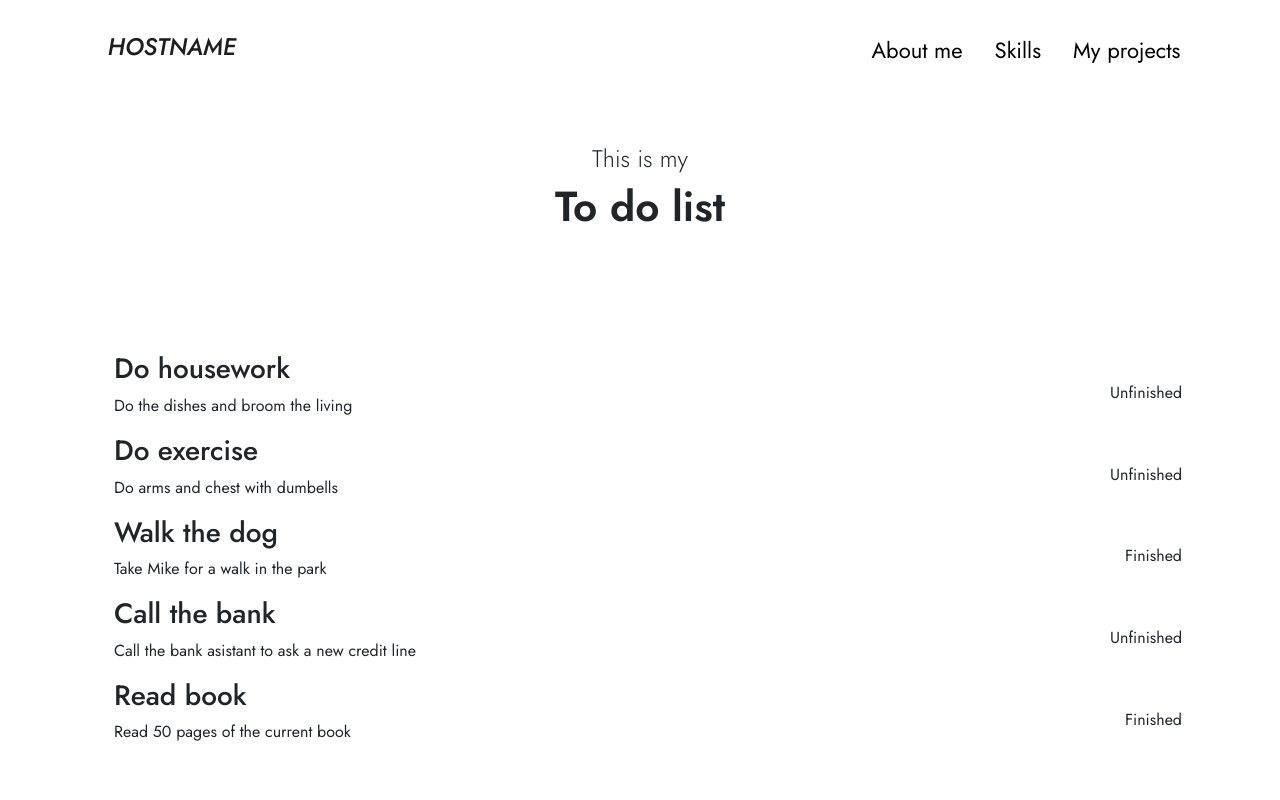
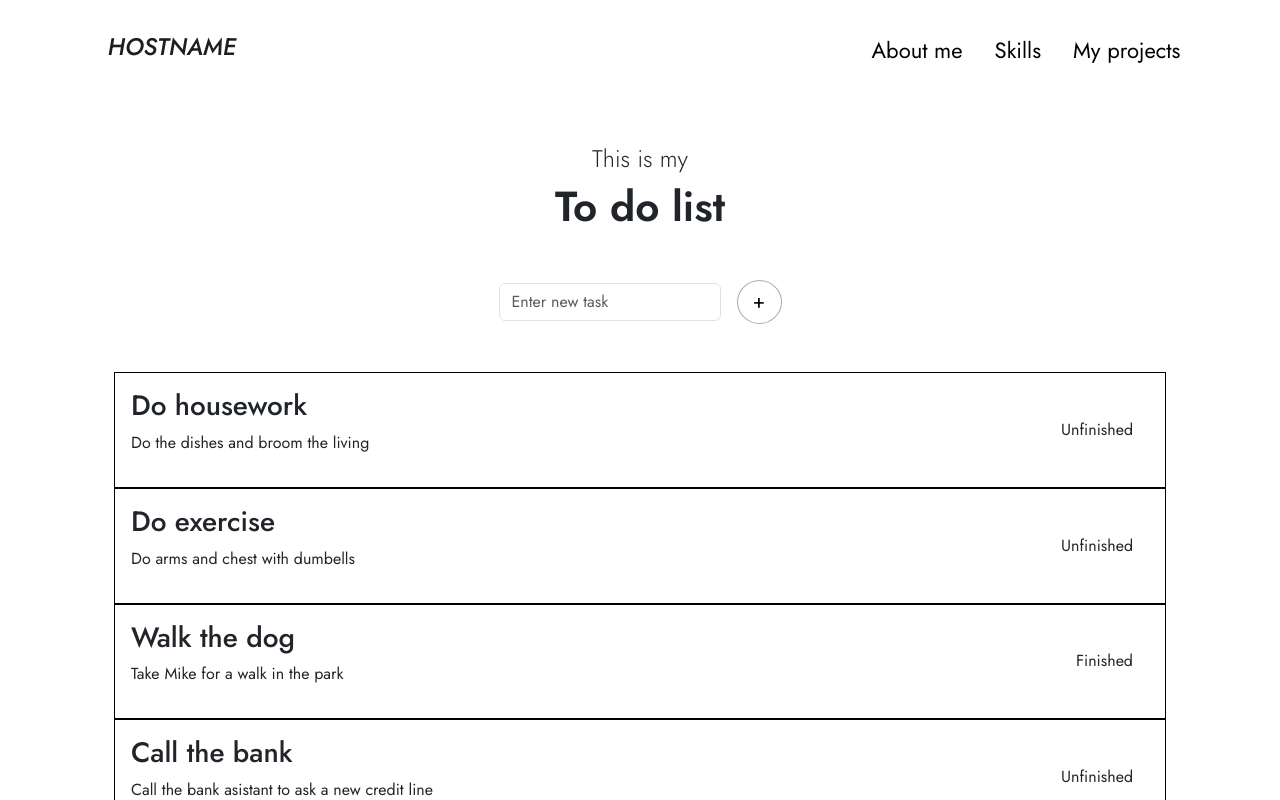
Before and after one commit to Bastian142000/portfolio, a React (Create React App) app: page /projects/to-do-list in a window 1280 px wide. Shown: the top 800 px of the page. Built offline with nearby package versions, Linux system fonts and the light colour scheme.

Commit message:
Added input text field

```diff
--- a/src/components/MyProjects/ToDoList/ToDoList.css
+++ b/src/components/MyProjects/ToDoList/ToDoList.css
@@ -1,5 +1,5 @@
 #to-do-list-titles {
-    margin-top: 4rem;
+  margin-top: 4rem;
 }
 
 #to-do-list-titles h2 {
@@ -12,7 +12,8 @@
 }
 
 #task-list {
-  margin-top: 15vh;
+  margin-top: 3rem;
+  margin-right: 2rem;
   margin-bottom: 5rem;
 }
 
@@ -20,6 +21,8 @@
   display: flex;
   justify-content: space-between;
   align-items: center;
+  padding: 1rem;
+  border: 1px solid black;
 }
 
 #task div:first-child {
@@ -30,3 +33,25 @@
   margin-left: 20px;
   padding-right: 1rem;
 }
+
+form {
+  display: flex;
+  justify-content: center;
+  align-items: center;
+  margin-top: 3rem;
+}
+
+#submit-btn {
+  border-radius: 50%;
+  margin-left: 1rem;
+  width: 45px;
+  font-size: 20px;
+  background-color: white;
+  color: black;
+  border: 1px solid rgb(175, 171, 171);
+  transition: background-color 0.3s ease-in-out, color 0.3s ease;
+}
+
+#submit-btn:hover {
+  background-color: greenyellow;
+}
--- a/src/components/MyProjects/ToDoList/ToDoList.js
+++ b/src/components/MyProjects/ToDoList/ToDoList.js
@@ -1,7 +1,10 @@
 import Container from "react-bootstrap/Container";
 import Row from "react-bootstrap/Row";
 import Col from "react-bootstrap/Col";
+import Form from "react-bootstrap/Form";
+import Button from "react-bootstrap/Button";
 import "./ToDoList.css";
+import { useState } from "react";
 
 const tasks = [
   {
@@ -43,9 +46,10 @@ export default function ToDoList() {
       <Row>
         <Col>
           <div className="text-center" id="to-do-list-titles">
-              <h2>This is my</h2>
-              <h3>To do list</h3>
+            <h2>This is my</h2>
+            <h3>To do list</h3>
           </div>
+          <TasksForm />
           <List />
         </Col>
       </Row>
@@ -55,7 +59,7 @@ export default function ToDoList() {
 
 function List() {
   return (
-    <ul id="task-list">
+    <ul className="justify-content-center" id="task-list">
       {tasks.map((task) => (
         <Task key={task.id} task={task} />
       ))}
@@ -76,3 +80,27 @@ function Task({ task }) {
     </li>
   );
 }
+
+function TasksForm() {
+  const [newTask, setNewTask] = useState("");
+
+  function handleSubmit(event) {
+    event.preventDefault();
+  }
+
+  return (
+    <Form onSubmit={handleSubmit}>
+      <Form.Group>
+        <Form.Control
+          type="text"
+          placeholder="Enter new task"
+          value={newTask}
+          onChange={(event) => setNewTask(event.target.value)}
+        />
+      </Form.Group>
+      <Button type="submit" variant="none" id="submit-btn">
+        +
+      </Button>
+    </Form>
+  );
+}
```
